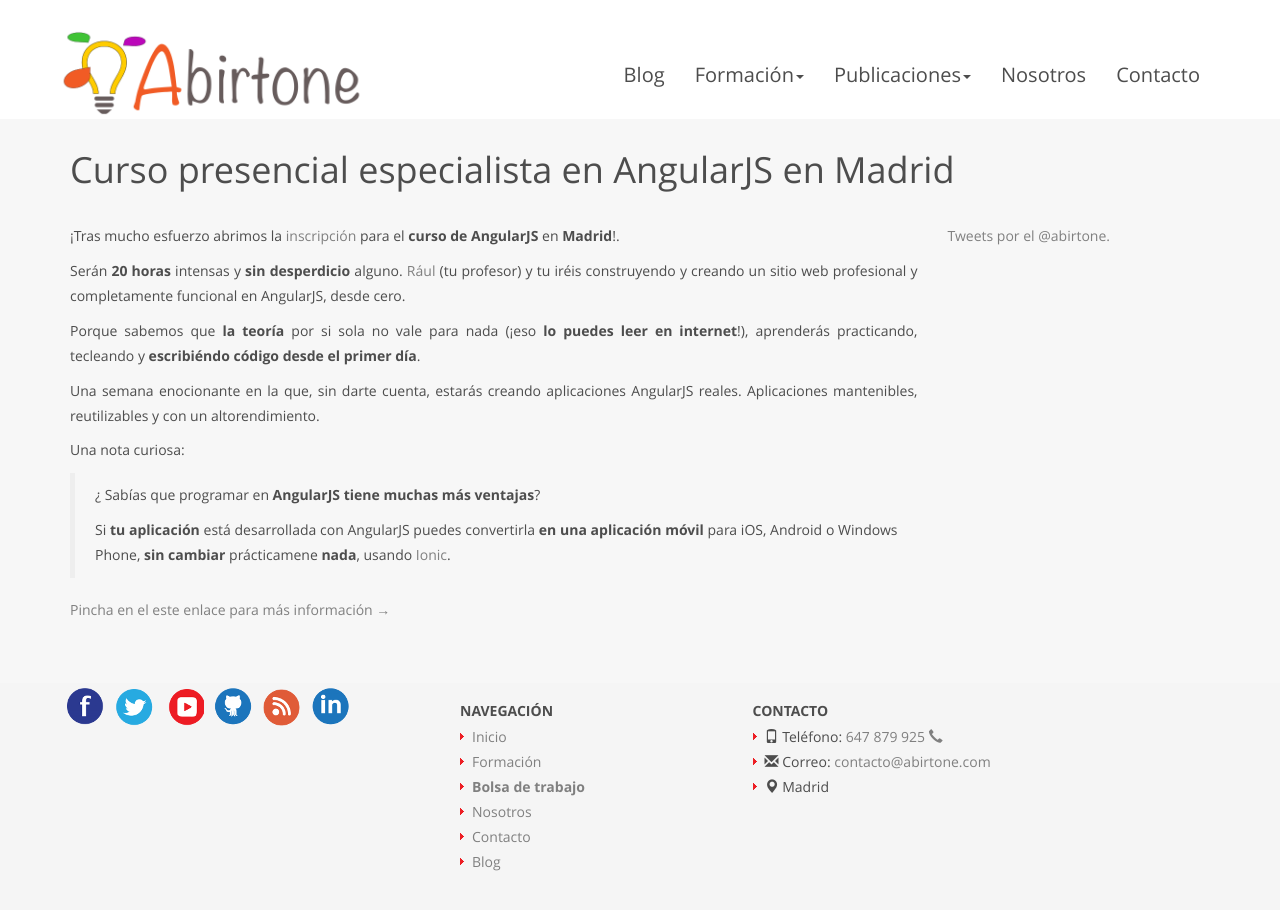
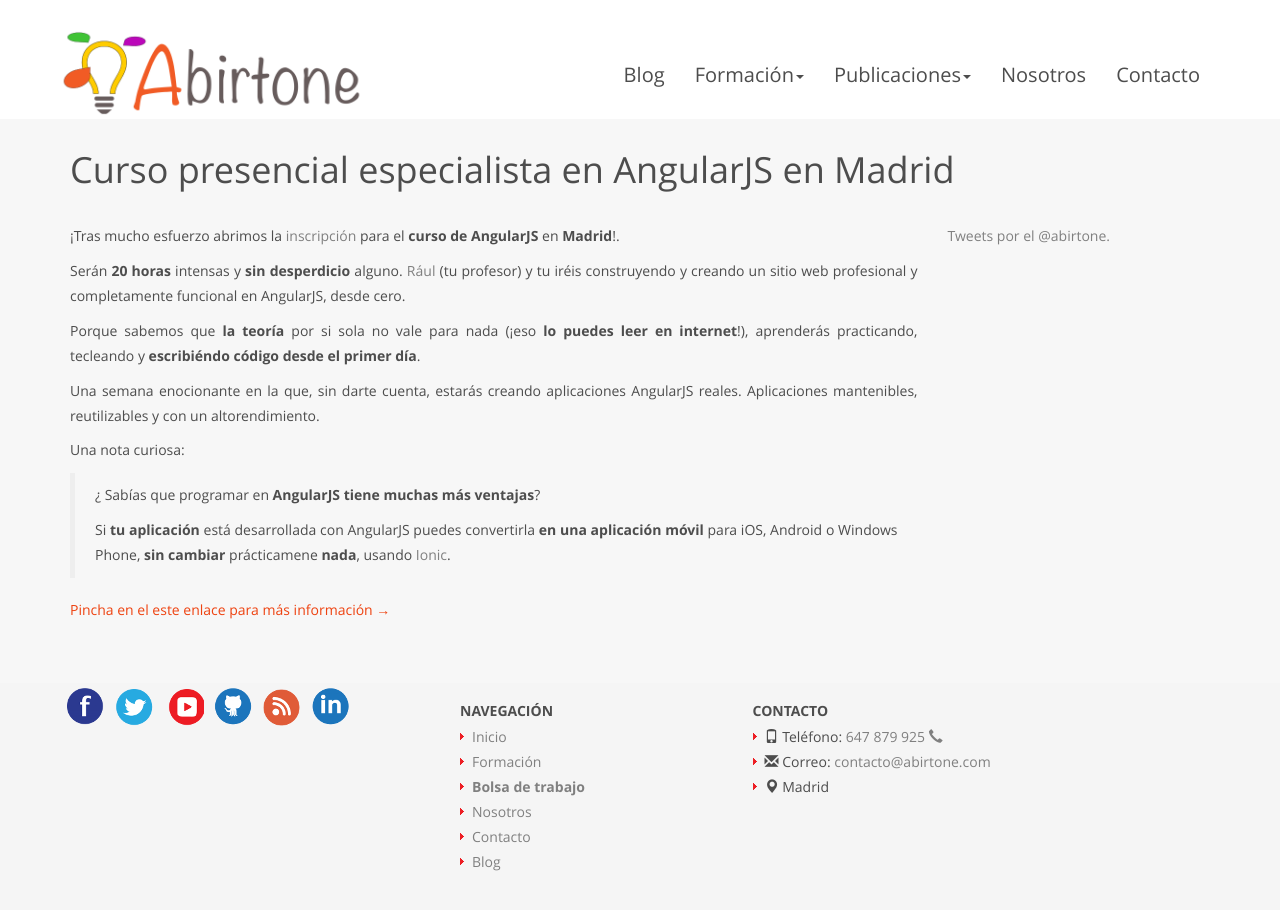
Before and after one commit to abirtone/abirtone.github.io, a Jekyll site: the page built from _posts/2015-06-18-lanzamiento-curso-angularjs.md, in a window 1280 px wide and 942 px high. Shown: the top 910 px of the window. Built offline with Jekyll 4.4.1, drawn with Linux system fonts in a browser that asks for light colours; comment, search, counter and statistics services are not loaded.

Commit message:
Updated some improvements for usability

```diff
--- a/_posts/2015-06-18-lanzamiento-curso-angularjs.md
+++ b/_posts/2015-06-18-lanzamiento-curso-angularjs.md
@@ -22,4 +22,4 @@ Una nota curiosa:
 >
 >    Si **tu aplicación** está desarrollada con AngularJS puedes convertirla **en una aplicación móvil** para iOS, Android o Windows Phone, **sin cambiar** prácticamene **nada**, usando [Ionic](http://ionicframework.com).
 
-[Pincha en el este enlace para más información &rarr;](http://abirtone.com/formacion/angularjs/)
+<a class="link" href="http://abirtone.com/formacion/angularjs/">Pincha en el este enlace para más información &rarr;</a>
```
